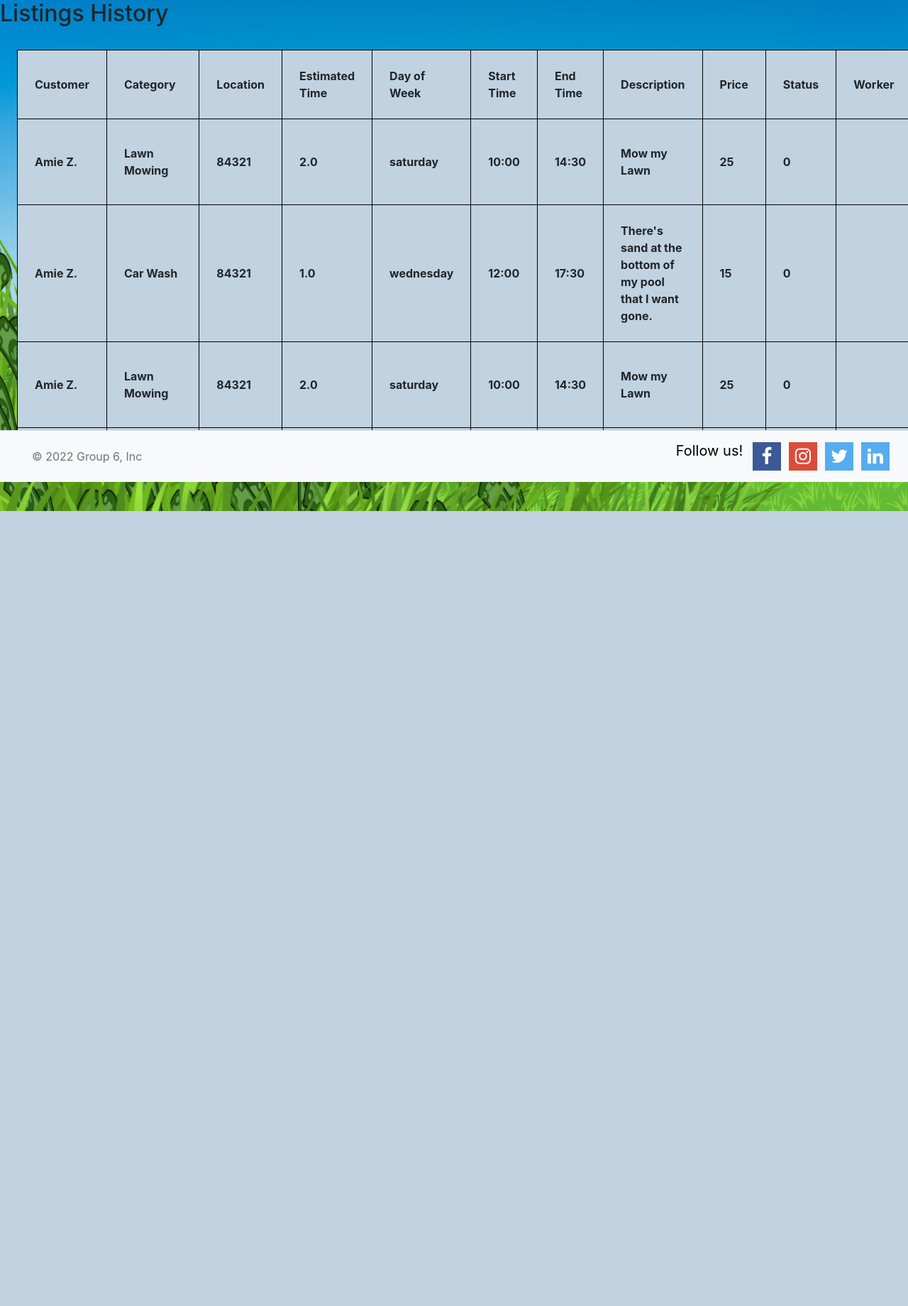
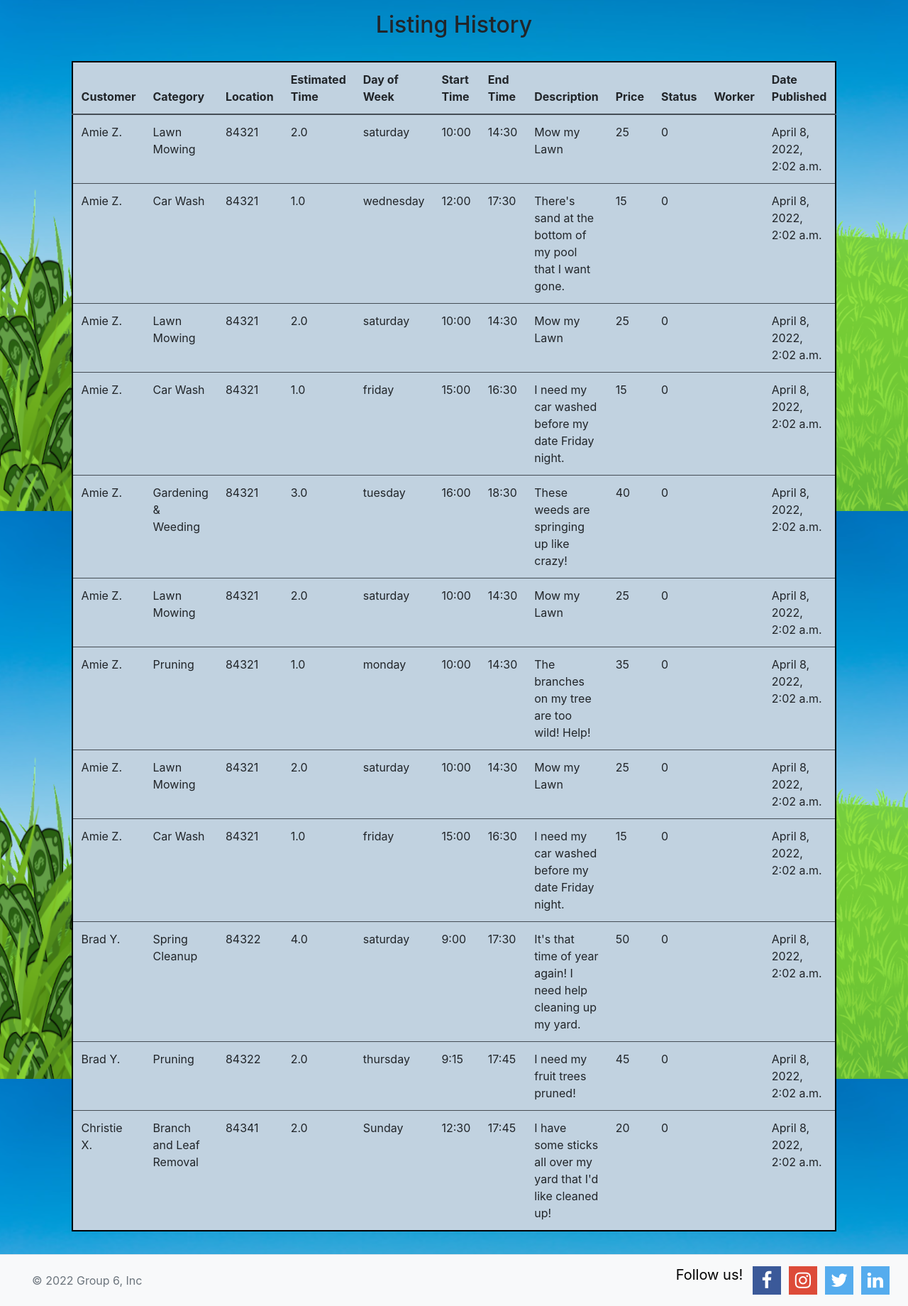
Before and after one commit to andrewObrien98/6-CS3450, a Django app: template app/cs3450/moneyLawndering/templates/moneyLawndering/history.html in a window 1280 px wide. Shown: the part 80-1920 px from the top of the page at 71% size. Before the commit the page ends 800 px from the top, so only its background shows below. Run offline with Django 4.2, Linux system fonts and the light colour scheme; the template is opened without the code that fills it: values that come from a table or form of the project are taken from there, others are empty; data comes from the database, SQL or seed files in the repository; some libraries are stand-ins or nearby versions.

Commit message:
Styled the direct transfer and history pages.

```diff
--- a/app/cs3450/moneyLawndering/static/moneyLawndering/style.css
+++ b/app/cs3450/moneyLawndering/static/moneyLawndering/style.css
@@ -154,25 +154,14 @@
   list-style: none
  }
 
-div.table-div {
-    width: 100%;
-    height: 70%;
-    overflow-x: hidden;
-    overflow-y: auto;
+.table-light {
+    background-color: #c1d2e0;
+    border: 2px solid black;
+    border-collapse: collapse;
 }
 
-table, th {
-    border: 1px solid black;
-    border-collapse: collapse;
-    background-color: #c1d2e0;
-    padding-top: 3vh;
-    padding-right: 3vh;
-    padding-left: 3vh;
-    padding-bottom: 3vh;
-    margin-top: 3vh;
-    margin-bottom: 3vh;
-    margin-right: 3vh;
-    margin-left: 3vh;
+.table-light td, .table-light th, .table-light thead th {
+    border-color: #454d55;
 }
 
 div.listingsScroll {
--- a/app/cs3450/moneyLawndering/templates/moneyLawndering/history.html
+++ b/app/cs3450/moneyLawndering/templates/moneyLawndering/history.html
@@ -39,9 +39,13 @@
             {% endif %}
         </div>
     </header>
-    <h2>Listings History</h2>
-    <div class="table-div">
-        <table id="history-table">
+    <div class="container d-flex justify-content-center">
+        <h2 class="m-3">Listing History</h2>
+    </div>
+    <div class="container d-flex justify-content-center">
+        <div class="m-3">
+            <table class="table table-light table-hover">
+                <thead>
                     <tr>
                         <th>Customer</th>
                         <th>Category</th>
@@ -56,23 +60,27 @@
                         <th>Worker</th>
                         <th>Date Published</th>
                     </tr>
+                </thead>
+                <tbody>
                 {% for listing in listings %}
                     <tr>
-                    <th>{{listing.customer.name}}</th>
-                    <th>{{listing.category}}</th>
-                    <th>{{listing.location}}</th>
-                    <th>{{listing.time_est}}</th>
-                    <th>{{listing.dayOfWeek}}</th>
-                    <th>{{listing.startTimeOfDay}}</th>
-                    <th>{{listing.endTimeOfDay}}</th>
-                    <th>{{listing.description}}</th>
-                    <th>{{listing.price}}</th>
-                    <th>{{listing.status}}</th>
-                    <th>{{listing.workername}}</th>
-                    <th>{{listing.pubDate}}</th>
+                        <td>{{listing.customer.name}}</td>
+                        <td>{{listing.category}}</td>
+                        <td>{{listing.location}}</td>
+                        <td>{{listing.time_est}}</td>
+                        <td>{{listing.dayOfWeek}}</td>
+                        <td>{{listing.startTimeOfDay}}</td>
+                        <td>{{listing.endTimeOfDay}}</td>
+                        <td>{{listing.description}}</td>
+                        <td>{{listing.price}}</td>
+                        <td>{{listing.status}}</td>
+                        <td>{{listing.workername}}</td>
+                        <td>{{listing.pubDate}}</td>
                     </tr>
                 {% endfor %}
+                </tbody>
             </table>
+        </div>
     </div>
     <footer class="d-flex flex-wrap justify-content-between align-items-center py-3 border-top bg-light">
         <div class="col-md-4 d-flex align-items-center">
```
Also changed, not shown: app/cs3450/moneyLawndering/templates/moneyLawndering/directTransfer.html (+16 -10 lines). Lines whose indentation alone changed are shown as unchanged.
